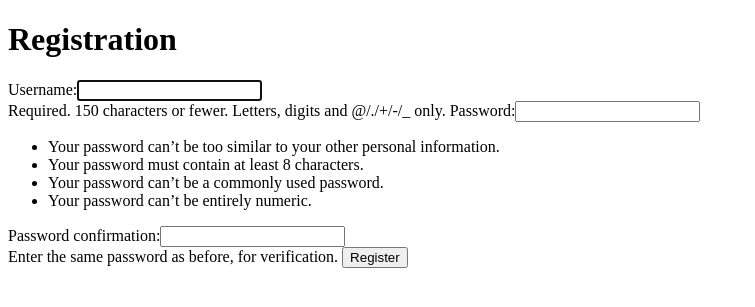
After one commit to stdevelopr/cescwork, a Django app: page /register in a window 1280 px wide. The commit adds this page. Shown: the top 307 px of the page, without its empty margins (0-755 px from the left). Run offline with Django 3.2, Linux system fonts and the light colour scheme.

Commit message:
very basic registration added

```diff
--- a/cescwork/settings.py
+++ b/cescwork/settings.py
@@ -119,3 +119,5 @@ USE_TZ = True
 # https://docs.djangoproject.com/en/2.0/howto/static-files/
 
 STATIC_URL = '/static/'
+
+LOGIN_REDIRECT_URL = '/'
--- a/cescwork/urls.py
+++ b/cescwork/urls.py
@@ -19,5 +19,6 @@ from cescworkapp import views
 
 urlpatterns = [
     path('admin/', admin.site.urls),
+    path('accounts/', include('django.contrib.auth.urls')),
     path('', include('cescworkapp.urls')),
 ]
--- /dev/null
+++ b/cescworkapp/templates/registration/register.html
@@ -0,0 +1,17 @@
+<!DOCTYPE html>
+<html lang="en">
+<head>
+	<meta charset="UTF-8">
+	<title>Register</title>
+
+</head>
+<body>
+	<h1>Registration</h1>
+	<form action="{%url 'register' %}" method="post">
+		{%csrf_token%}
+
+		{{form}}
+		<input type="submit" value="Register">
+	</form>
+</body>
+</html>
--- a/cescworkapp/urls.py
+++ b/cescworkapp/urls.py
@@ -1,7 +1,9 @@
 from django.urls import path
 from . import views
+
 
 urlpatterns = [
 	path('', views.home, name='home'),
 	path('work_detail/<int:id>', views.work_detail, name='work_detail'),
+	path('register', views.register, name='register')
 ]
--- a/cescworkapp/views.py
+++ b/cescworkapp/views.py
@@ -1,4 +1,6 @@
-from django.shortcuts import render
+from django.shortcuts import render, redirect
+from django.contrib.auth.forms import UserCreationForm
+from django.contrib.auth import authenticate, login
 
 # Create your views here.
 def home(request):
@@ -6,3 +8,20 @@ def home(request):
 
 def work_detail(request, id):
 	return render(request, 'work_detail.html', {'id':id})
+
+def register(request):
+	if request.method == 'POST':
+		form = UserCreationForm(request.POST)
+
+		if form.is_valid():
+			form.save()
+			username = form.cleaned_data['username']
+			password = form.cleaned_data['password1']
+			user = authenticate(username = username, password=password)
+			login(request, user)
+			return redirect('home')
+	else:
+		form = UserCreationForm()
+	form = UserCreationForm()
+	context = {'form' :form}
+	return render(request, 'registration/register.html', context)
```
Also changed, not shown: cescworkapp/templates/base.html (+10 -2 lines), cescworkapp/templates/registration/login.html (added, +17 -0 lines).
